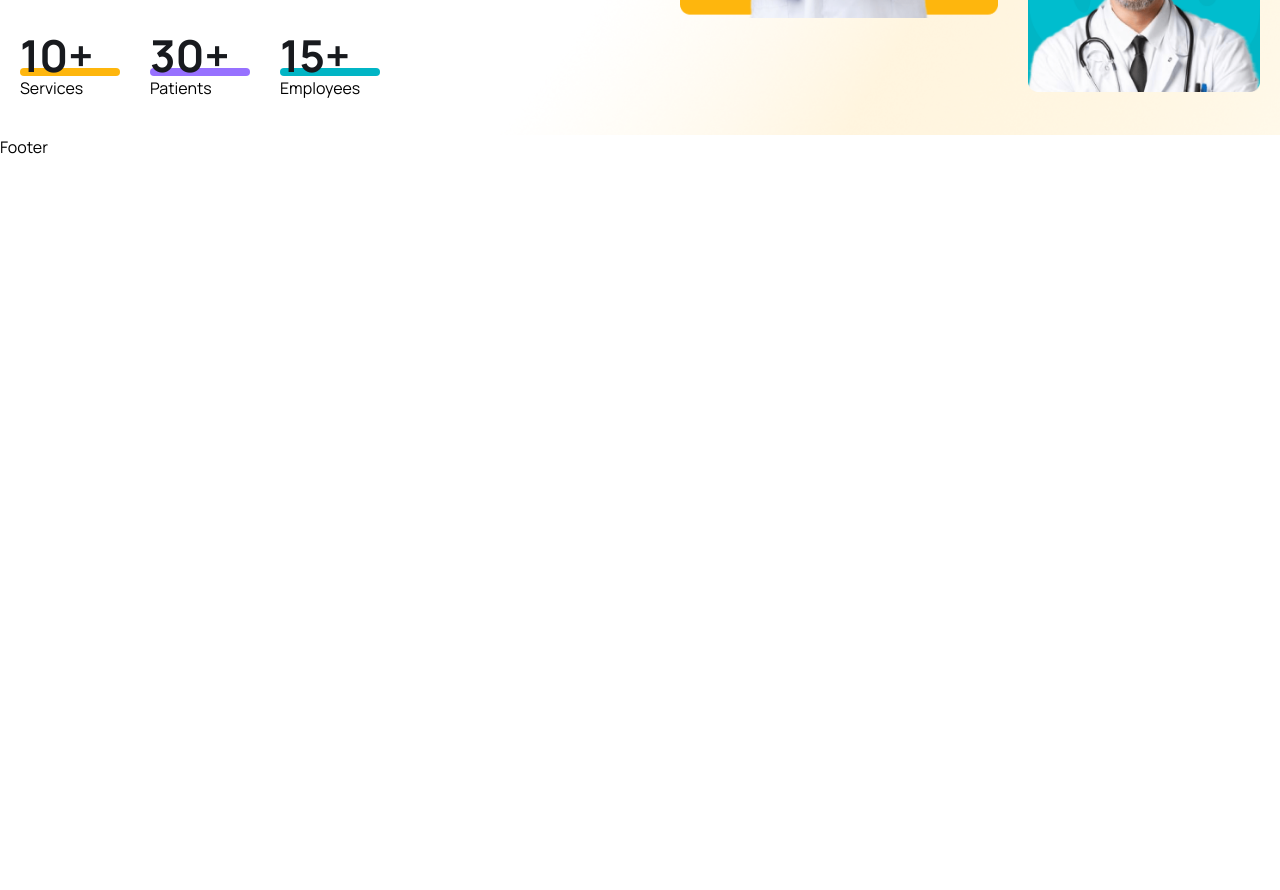
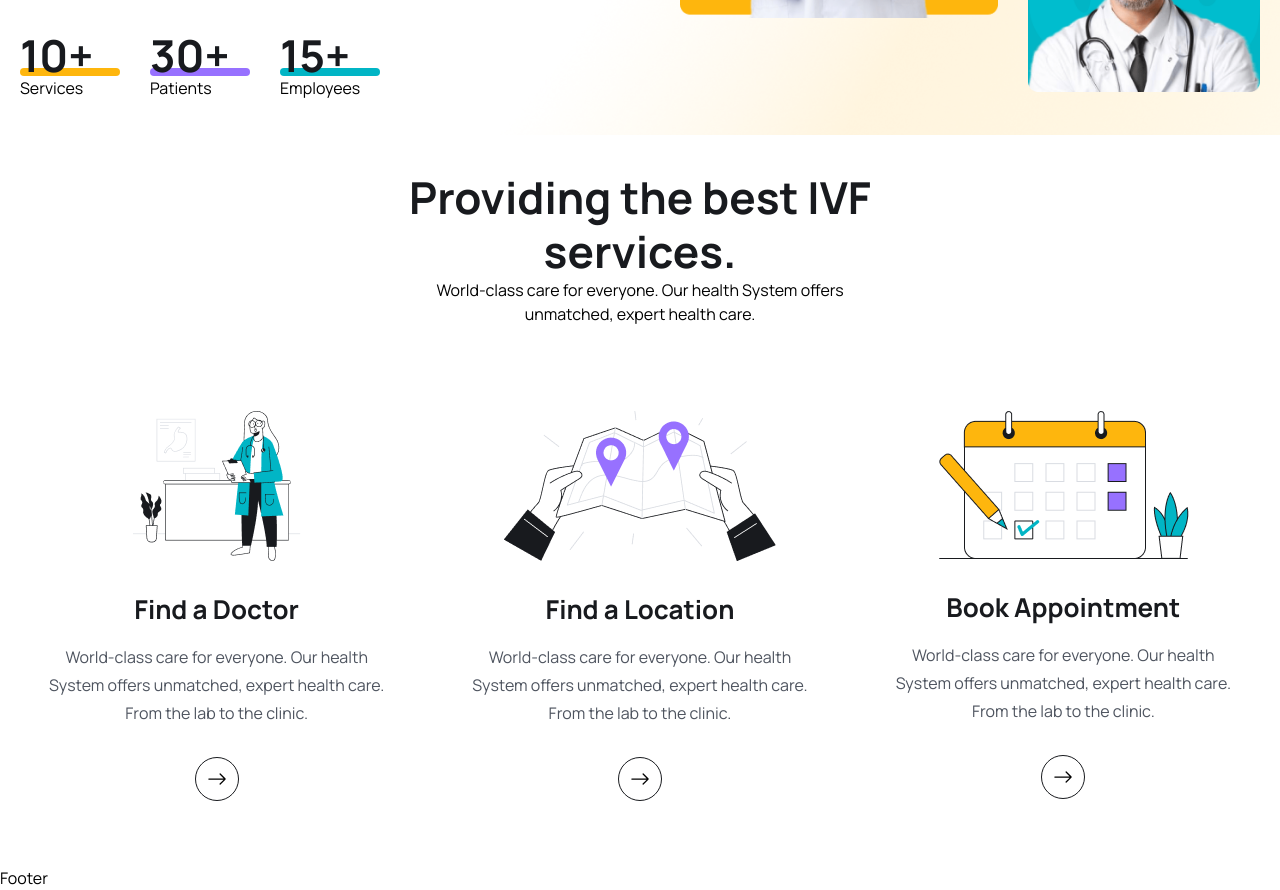
Before and after one commit to Sukrajchaudhary/Doctor-appoinment, a React (Vite) app in the folder frontend/: page / in a window 1280 px wide. Shown: the part 600-1490 px from the top of the page. Before the commit the page ends 800 px from the top, so only its background shows below. Built offline with nearby package versions, Linux system fonts and the light colour scheme.

Commit message:
How it works section

```diff
--- a/frontend/src/App.css
+++ b/frontend/src/App.css
@@ -18,6 +18,7 @@ body {
   top: 0;
   left: 0;
   z-index: 99999;
+  background: white;
   box-shadow: 3px 3px -8px 3px #ddd;
 }
 
--- a/frontend/src/pages/Home.jsx
+++ b/frontend/src/pages/Home.jsx
@@ -2,6 +2,11 @@ import React from "react";
 import heroImg01 from "../assets/images/hero-img01.png";
 import heroImg02 from "../assets/images/hero-img02.png";
 import heroImg03 from "../assets/images/hero-img03.png";
+import icon01 from "../assets/images/icon01.png";
+import icon02 from "../assets/images/icon02.png";
+import icon03 from "../assets/images/icon03.png";
+import { Link } from "react-router-dom";
+import { BsArrowRight } from "react-icons/bs";
 
 const Home = () => {
   return (
@@ -66,6 +71,91 @@ const Home = () => {
             </div>
           </div>
         </section>
+
+        {/* ================ hero section end ================= */}
+        <section>
+          <div className="container">
+            <div className="lg:w-[470px] mx-auto">
+              <h2 className="heading text-center">
+                Providing the best IVF services.
+              </h2>
+              <p className="text__para text-center">
+                World-class care for everyone. Our health System offers
+                unmatched, expert health care.
+              </p>
+            </div>
+
+            <div className="grid grid-cols-1 md:grid-cols-2 lg:grid-cols-3 gap-5 lg:gap-[30px] mt-[30px] lg:mt-[55px]">
+
+              <div className="py-[30px] px-5">
+                <div className="flex items-center justify-center">
+                  <img src={icon01} alt="" />
+                </div>
+
+                <div className="mt-[30px]">
+                  <h2 className="text-[26px] leading-9 text-headingColor font-[700] text-center">
+                    Find a Doctor
+                  </h2>
+                  <p className="text-[16px] leading-7 text-textColor font-[400] mt-4 text-center">
+                    World-class care for everyone. Our health System offers
+                    unmatched, expert health care. From the lab to the clinic.
+                  </p>
+
+                  <Link
+                    to="/doctors"
+                    className="w-[44px] h-[44px] rounded-full border border-solid border-[#181A1E] mt-[30px] mx-auto flex items-center justify-center group hover:bg-primaryColor hover:border-none"
+                  >
+                    <BsArrowRight className="group-hover:text-white w-6 h-5" />
+                  </Link>
+                </div>
+              </div>
+              <div className="py-[30px] px-5">
+                <div className="flex items-center justify-center">
+                  <img src={icon02} alt="" />
+                </div>
+
+                <div className="mt-[30px]">
+                  <h2 className="text-[26px] leading-9 text-headingColor font-[700] text-center">
+                    Find a Location
+                  </h2>
+                  <p className="text-[16px] leading-7 text-textColor font-[400] mt-4 text-center">
+                    World-class care for everyone. Our health System offers
+                    unmatched, expert health care. From the lab to the clinic.
+                  </p>
+
+                  <Link
+                    to="/doctors"
+                    className="w-[44px] h-[44px] rounded-full border border-solid border-[#181A1E] mt-[30px] mx-auto flex items-center justify-center group hover:bg-primaryColor hover:border-none"
+                  >
+                    <BsArrowRight className="group-hover:text-white w-6 h-5" />
+                  </Link>
+                </div>
+              </div>
+              <div className="py-[30px] px-5">
+                <div className="flex items-center justify-center">
+                  <img src={icon03} alt="" />
+                </div>
+
+                <div className="mt-[30px]">
+                  <h2 className="text-[26px] leading-9 text-headingColor font-[700] text-center">
+                    Book Appointment
+                  </h2>
+                  <p className="text-[16px] leading-7 text-textColor font-[400] mt-4 text-center">
+                    World-class care for everyone. Our health System offers
+                    unmatched, expert health care. From the lab to the clinic.
+                  </p>
+
+                  <Link
+                    to="/doctors"
+                    className="w-[44px] h-[44px] rounded-full border border-solid border-[#181A1E] mt-[30px] mx-auto flex items-center justify-center group hover:bg-primaryColor hover:border-none"
+                  >
+                    <BsArrowRight className="group-hover:text-white w-6 h-5" />
+                  </Link>
+                </div>
+              </div>
+            </div>
+          </div>
+        </section>
       </>
     </>
   );
```
